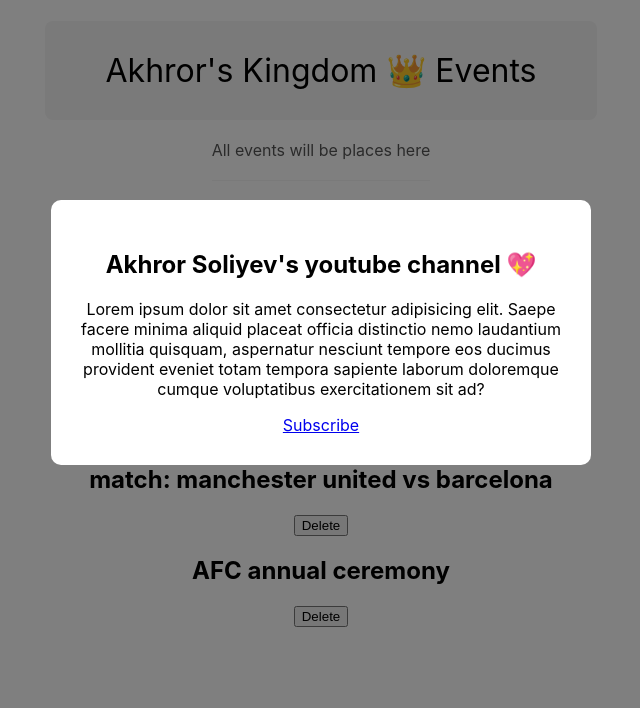
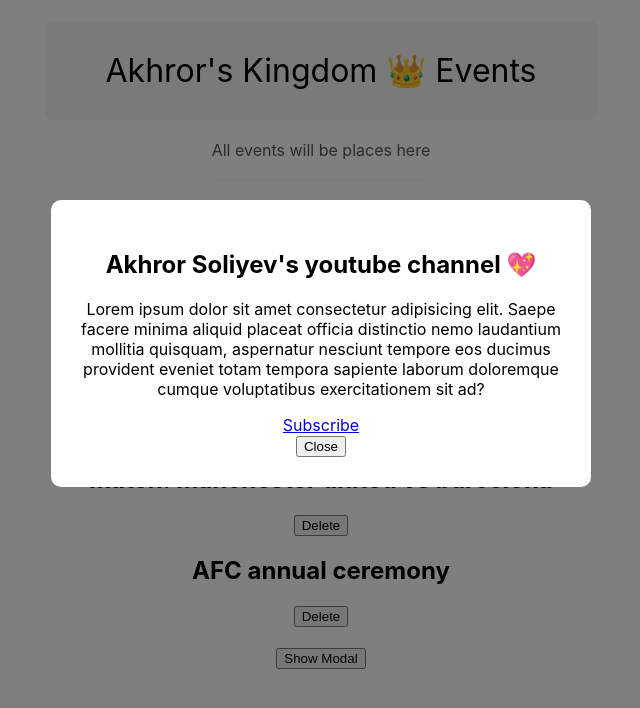
Before and after one commit to dhpcode/react-for-printing, a React (Create React App) app: page / in a window 1280 px wide. Shown: the top 708 px of the page, without its empty margins (319-959 px from the left). Built offline with nearby package versions, Linux system fonts and the light colour scheme.

Commit message:
Function prop is sent to modal

```diff
--- a/src/App.js
+++ b/src/App.js
@@ -16,6 +16,8 @@
 
   const [showContent, setShowContent] = useState(true);
 
+  const [showModal, setShowModal] = useState(true);
+
 
   const handleDelete = (id) => {
     // const filteredEvents = events.filter((event) => {
@@ -26,6 +28,10 @@
     // setEvents(events.filter(event => event.id !== id))
 
     setEvents(prev => prev.filter(event => event.id !== id));
+  }
+
+  const closeModal = () => {
+    setShowModal(false);
   }
 
   return (
@@ -56,12 +62,16 @@
 
         </div>
       }
-      <Modal>
+
+      {/* Modal component */}
+      {showModal && <Modal closeModal={closeModal}>
         <h2>Akhror Soliyev's youtube channel 💖</h2>
         <p>Lorem ipsum dolor sit amet consectetur adipisicing elit. Saepe facere minima aliquid placeat officia distinctio nemo laudantium mollitia quisquam, aspernatur nesciunt tempore eos ducimus provident eveniet totam tempora sapiente laborum doloremque cumque voluptatibus exercitationem sit ad?
         </p>
         <a href="#">Subscribe</a>
-      </Modal>
+      </Modal>}
+      <br />
+      <button onClick={() => {setShowModal(true)}}>Show Modal</button>
     </div>
   );
 }
--- a/src/components/Modal.js
+++ b/src/components/Modal.js
@@ -1,10 +1,12 @@
 import "./Modal.css"
 
-function Modal({ children }) {
+function Modal({ children, closeModal }) {
   return (
     <div className="modal-backdrop">
       <div className="modal">
         {children}
+        <br />
+        <button onClick={closeModal}>Close</button>
       </div>
     </div>
   )
```
